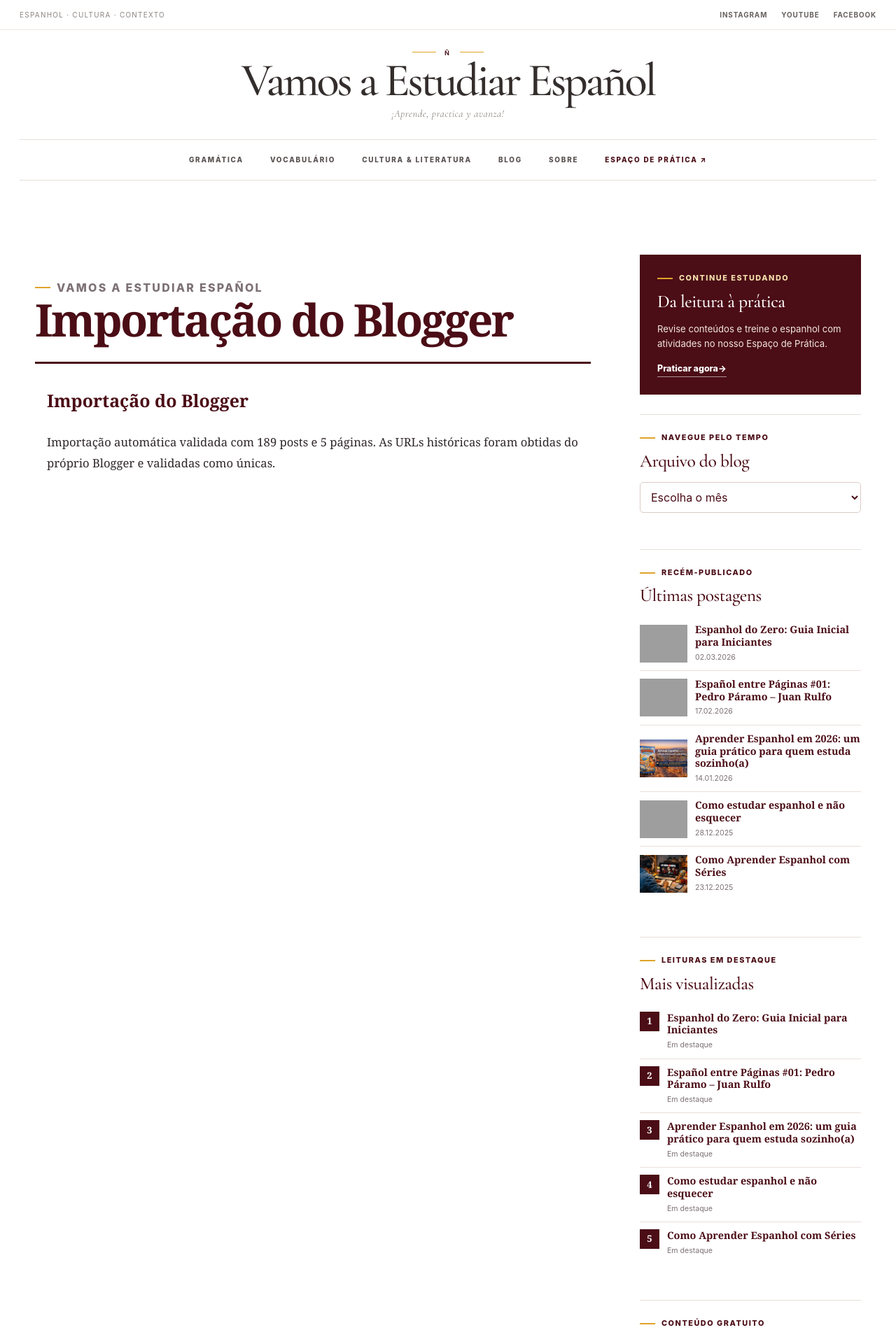
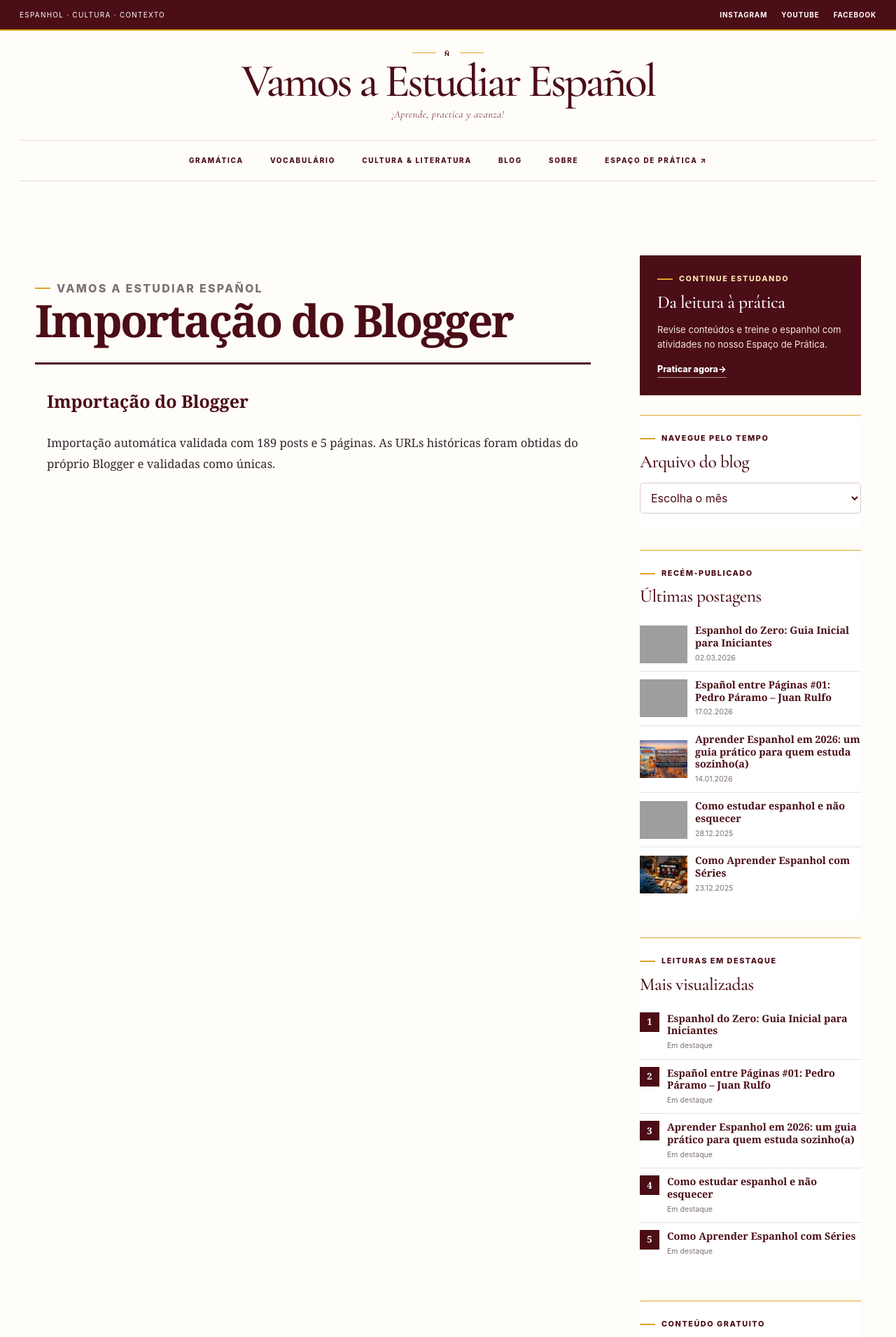
Before and after one commit to sasilva-cyber/vamosaestudiarespanol, a Jekyll site: the page built from migration/README.md, in a window 1280 px wide. Shown: the top 1911 px of the page at 70% size. Built offline with Jekyll 4.4.1, drawn with Linux system fonts in a browser that asks for light colours; our own code applies the rules of GitHub Pages for plain Markdown files; grey boxes are pictures that could not be loaded.

Commit message:
style: carregar identidade visual após layout Mia

```diff
--- a/_layouts/default.html
+++ b/_layouts/default.html
@@ -12,8 +12,8 @@
   <link rel="stylesheet" href="{{ '/assets/css/style.css' | relative_url }}">
   <link rel="stylesheet" href="{{ '/assets/css/content.css' | relative_url }}">
   <link rel="stylesheet" href="{{ '/assets/css/footer-editorial.css' | relative_url }}">
+  <link rel="stylesheet" href="{{ '/assets/css/mia-travel.css' | relative_url }}">
   <link rel="stylesheet" href="{{ '/assets/css/palette.css' | relative_url }}">
-  <link rel="stylesheet" href="{{ '/assets/css/mia-travel.css' | relative_url }}">
 </head>
 <body{% if page.url == '/' %} class="home-page"{% endif %}>
   <a class="skip-link" href="#conteudo">Ir para o conteúdo</a>
```
